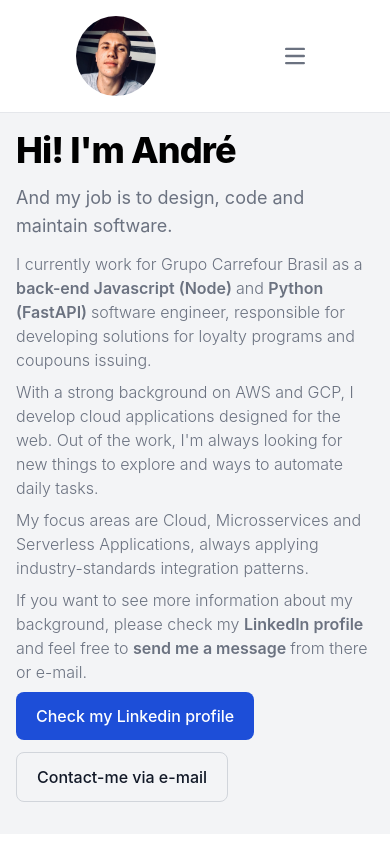
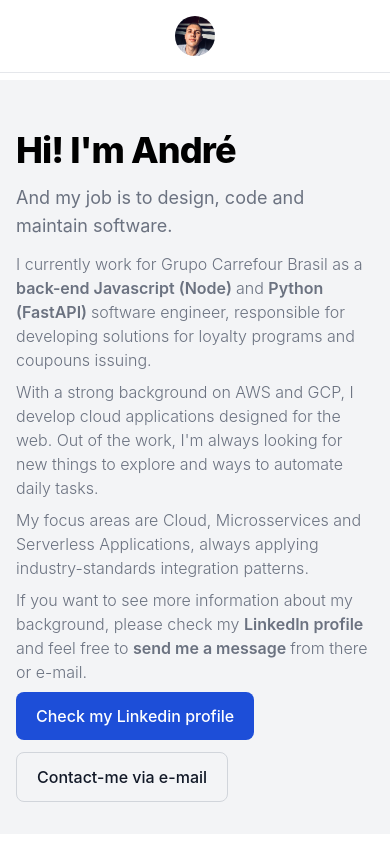
Before and after one commit to andrevinicius201/andre-vinicius-resume, a React (Create React App) app: page / in a window 390 px wide. Shown: the top 844 px of the page. Built offline with nearby package versions, Linux system fonts and the light colour scheme.

Commit message:
avatar fixing

```diff
--- a/src/components/Menu.js
+++ b/src/components/Menu.js
@@ -10,13 +10,8 @@ export default function Menu() {
 
       <div class="max-w-screen-xl flex flex-wrap items-center justify-around mx-auto p-4">
 
-            <img class="w-20 h-20 rounded-full md:max-lg:hidden" src="img/profile.jpg" alt="Rounded avatar" />
-            <button data-collapse-toggle="navbar-default" type="button" class="inline-flex items-center p-2 w-10 h-10 justify-center text-sm text-gray-500 rounded-lg md:hidden hover:bg-gray-100 focus:outline-none focus:ring-2 focus:ring-gray-200 dark:text-gray-400 dark:hover:bg-gray-700 dark:focus:ring-gray-600" aria-controls="navbar-default" aria-expanded="false">
-                <span class="sr-only">Open main menu</span>
-                <svg class="w-5 h-5" aria-hidden="true" xmlns="http://www.w3.org/2000/svg" fill="none" viewBox="0 0 17 14">
-                    <path stroke="currentColor" stroke-linecap="round" stroke-linejoin="round" stroke-width="2" d="M1 1h15M1 7h15M1 13h15"/>
-                </svg>
-            </button>
+            <img class="w-10 h-10 rounded-full md:max-lg:hidden" src="img/profile.jpg" alt="Rounded avatar" />
+
             <div class="hidden w-full md:block md:w-auto" id="navbar-default">
 
               <ul class="font-medium flex flex-col p-4 md:p-0 mt-4 border border-gray-100 rounded-lg bg-gray-50 md:flex-row md:space-x-8 rtl:space-x-reverse md:mt-0 md:border-0 md:bg-white dark:bg-gray-800 md:dark:bg-gray-900 dark:border-gray-700">
```
